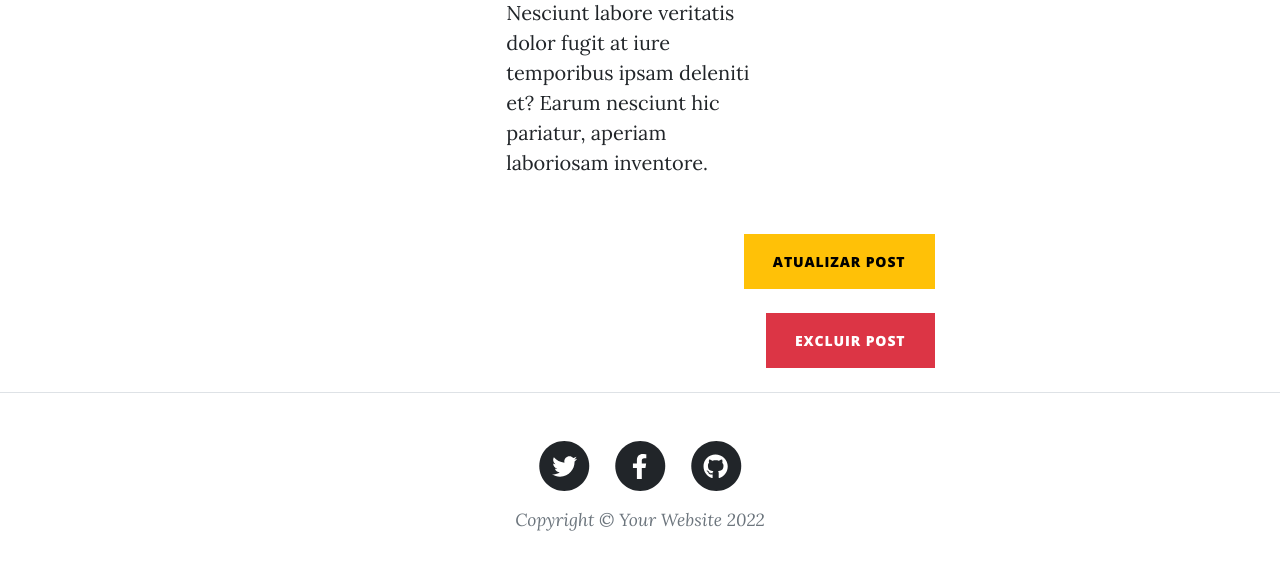
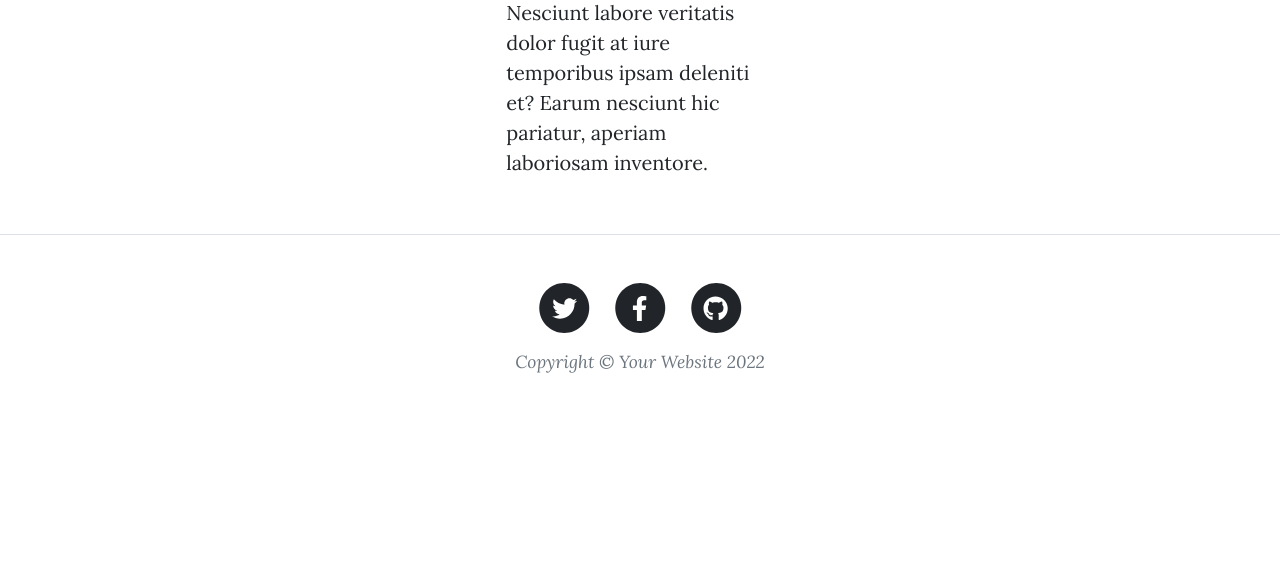
Before and after one commit to phdfreitas/django-blog, a Django app: a page that uses blog/app/templates/post/post-detail.html in a window 1280 px wide. Shown: the part 738-1319 px from the top of the page. After the commit the page ends 1111 px from the top, so only its background shows below. Run offline with Django 4.2, Linux system fonts and the light colour scheme; data comes from the database, SQL or seed files in the repository; some libraries are stand-ins or nearby versions.

Commit message:
Impedindo exibição de controle de post para outros usuários (no front)

```diff
--- a/blog/app/templates/post/post-detail.html
+++ b/blog/app/templates/post/post-detail.html
@@ -36,9 +36,11 @@
         </div>
     </article>
 
-    <div class="detalhes">
-        <div class="d-flex justify-content-end mb-4"><a class="btn btn-warning text-uppercase" href="{{post.get_absolute_url_update}}">Atualizar Post</a></div>
-        <div class="d-flex justify-content-end mb-4"><a class="btn btn-danger text-uppercase" href="{{post.get_absolute_url_delete}}">Excluir Post</a></div>
-    </div>
+    {% if user.is_authenticated and user.username == post.autor.username %}
+        <div class="detalhes">
+            <div class="d-flex justify-content-end mb-4"><a class="btn btn-warning text-uppercase" href="{{post.get_absolute_url_update}}">Atualizar Post</a></div>
+            <div class="d-flex justify-content-end mb-4"><a class="btn btn-danger text-uppercase" href="{{post.get_absolute_url_delete}}">Excluir Post</a></div>
+        </div>
+    {% endif %}
 
 {% endblock content %}
```
